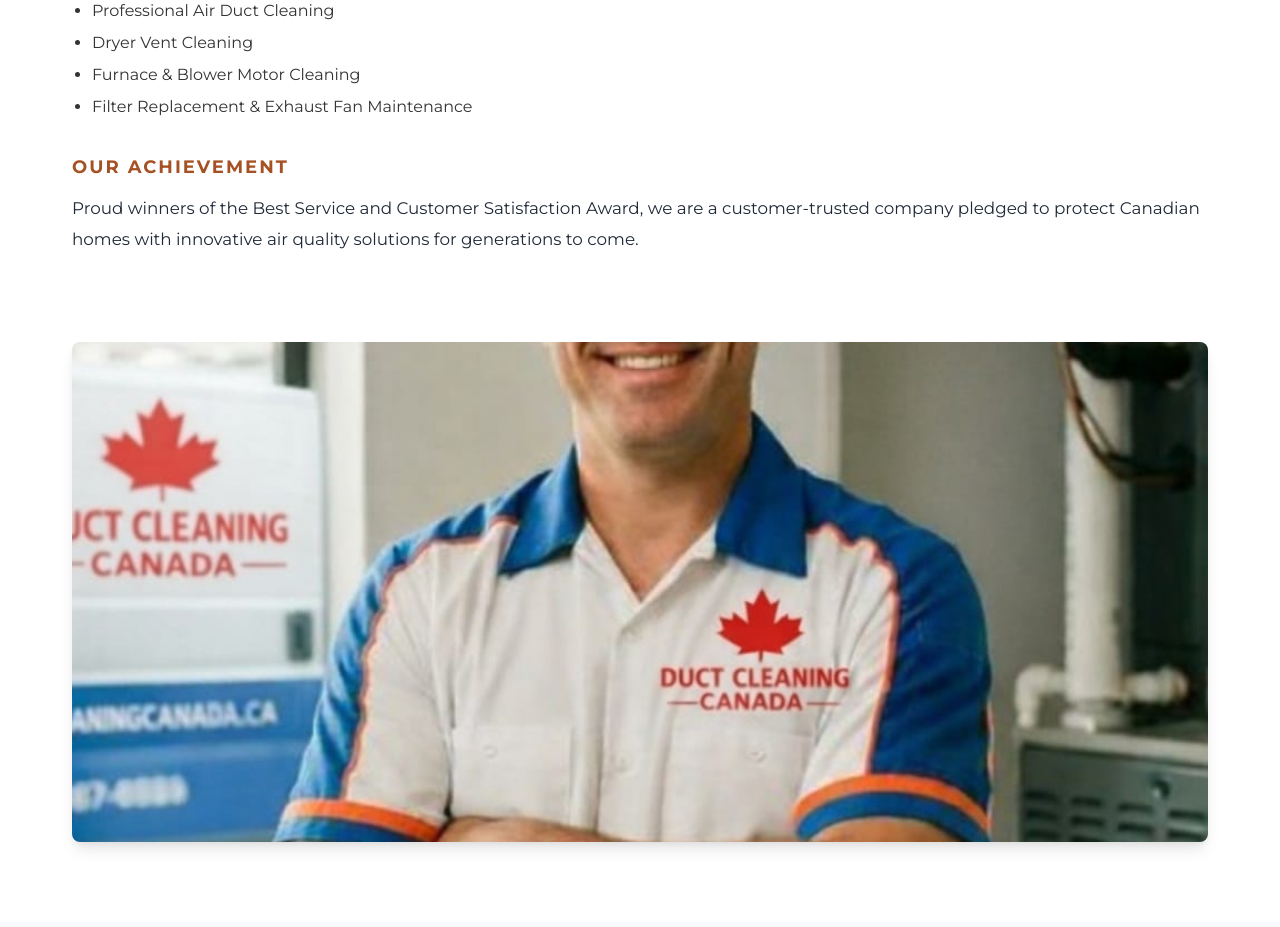
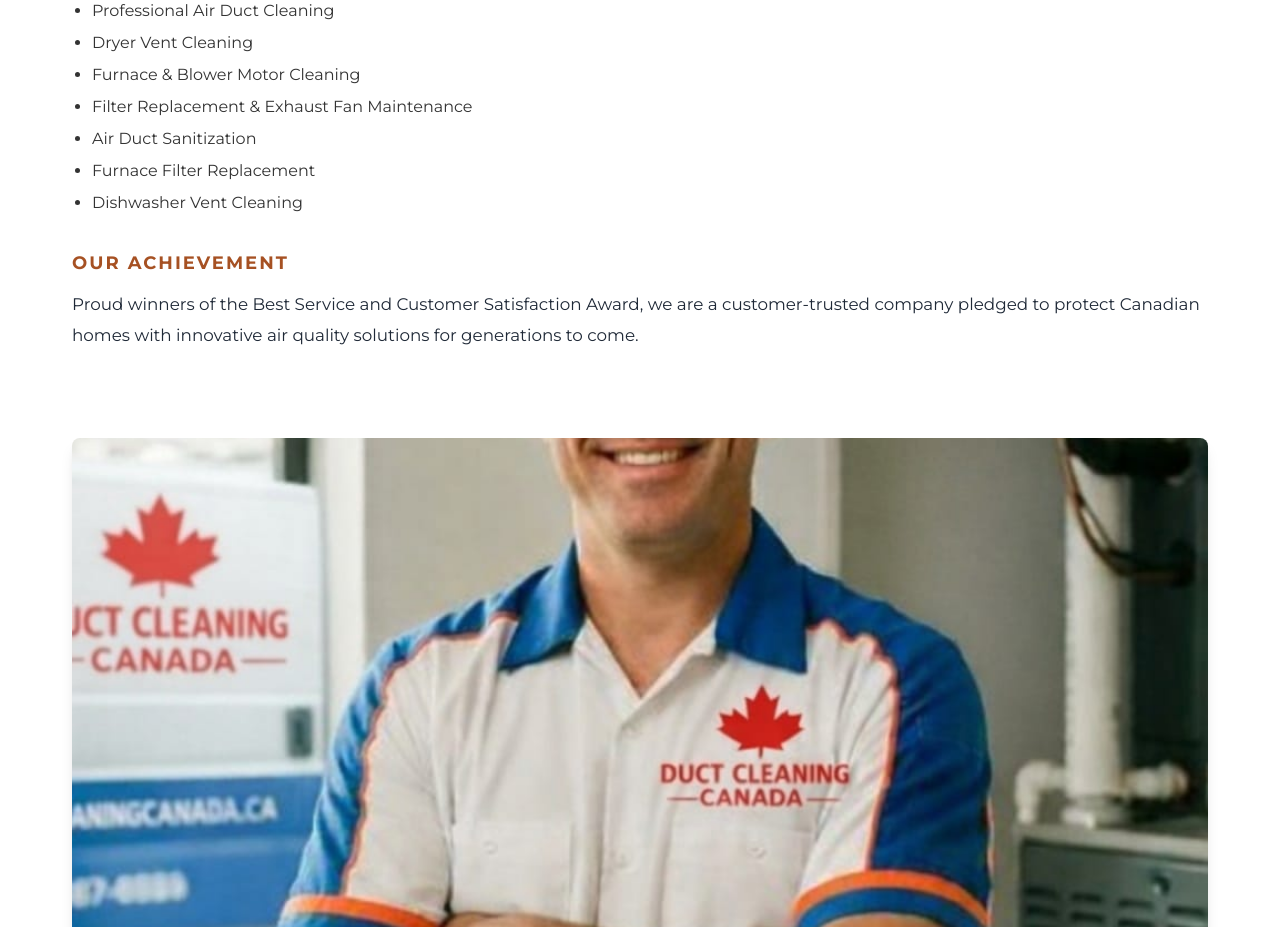
Before and after one commit to josph8487-prog/duct-Canada-original, a Next.js app: page /about in a window 1280 px wide. Shown: the part 880-1807 px from the top of the page. Built offline with nearby package versions, Linux system fonts and the light colour scheme.

Commit message:
Update page.tsx

```diff
--- a/src/app/about/page.tsx
+++ b/src/app/about/page.tsx
@@ -48,6 +48,10 @@ export default function About() {
                         <li style={{ marginBottom: '8px', fontSize: '16px' }}>Dryer Vent Cleaning</li>
                         <li style={{ marginBottom: '8px', fontSize: '16px' }}>Furnace & Blower Motor Cleaning</li>
                         <li style={{ marginBottom: '8px', fontSize: '16px' }}>Filter Replacement & Exhaust Fan Maintenance</li>
+                        <li style={{ marginBottom: '8px', fontSize: '16px' }}>Air Duct Sanitization</li>
+                       <li style={{ marginBottom: '8px', fontSize: '16px' }}>Furnace Filter Replacement</li>
+
+                      <li style={{ marginBottom: '8px', fontSize: '16px' }}>Dishwasher Vent Cleaning</li>
                     </ul>
                 </div>
             </div>
```
